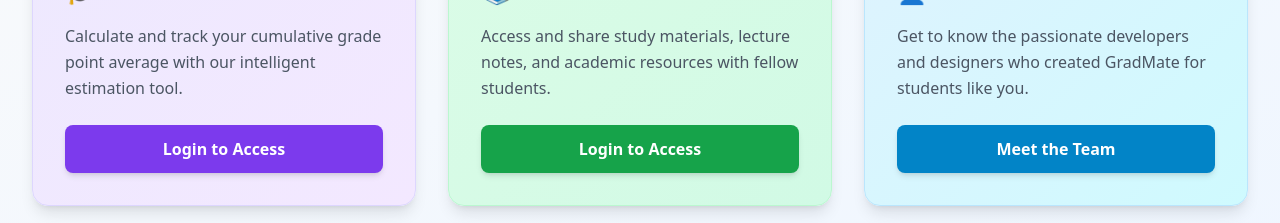
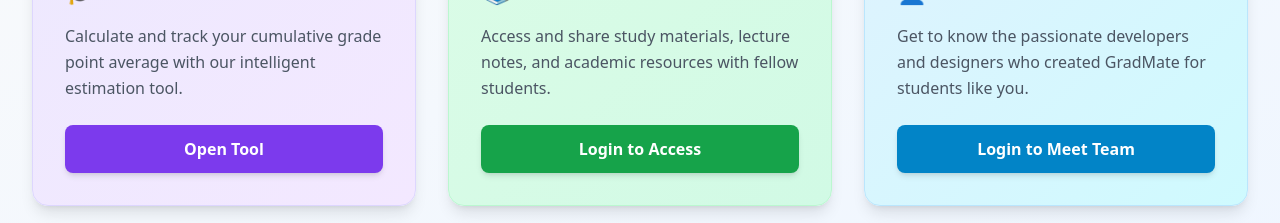
Before and after one commit to Sai-Reddy-dev/GradMate, a React (Vite) app: page / in a window 1280 px wide. Shown: the part 800-1023 px from the top of the page. Built offline with nearby package versions, Linux system fonts and the light colour scheme; no server answers.

Commit message:
FeatureCards.tsx

```diff
--- a/src/components/FeatureCards.tsx
+++ b/src/components/FeatureCards.tsx
@@ -10,7 +10,7 @@ const FeatureCards: React.FC<FeatureCardsProps> = ({ onFeatureClick }) => {
   const { user } = useAuth();
 
   const handleFeatureClick = (feature: 'cgpa' | 'notes' | 'creators') => {
-    if ((feature === 'cgpa' || feature === 'notes') && !user) {
+    if ((feature === 'notes' || feature === 'creators') && !user) {
       alert('Please log in to access this feature.');
       return;
     }
@@ -36,7 +36,7 @@ const FeatureCards: React.FC<FeatureCardsProps> = ({ onFeatureClick }) => {
               onClick={() => handleFeatureClick('cgpa')}
               className="w-full bg-violet-600 hover:bg-violet-700 text-white font-semibold py-3 px-6 rounded-lg transition-all duration-300 hover:scale-105 shadow-md hover:shadow-lg"
             >
-              {user ? 'Open Tool' : 'Login to Access'}
+              Open Tool
             </button>
           </div>
 
@@ -74,7 +74,7 @@ const FeatureCards: React.FC<FeatureCardsProps> = ({ onFeatureClick }) => {
               onClick={() => handleFeatureClick('creators')}
               className="w-full bg-sky-600 hover:bg-sky-700 text-white font-semibold py-3 px-6 rounded-lg transition-all duration-300 hover:scale-105 shadow-md hover:shadow-lg"
             >
-              Meet the Team
+              {user ? 'Meet the Team' : 'Login to Meet Team'}
             </button>
           </div>
         </div>
```
